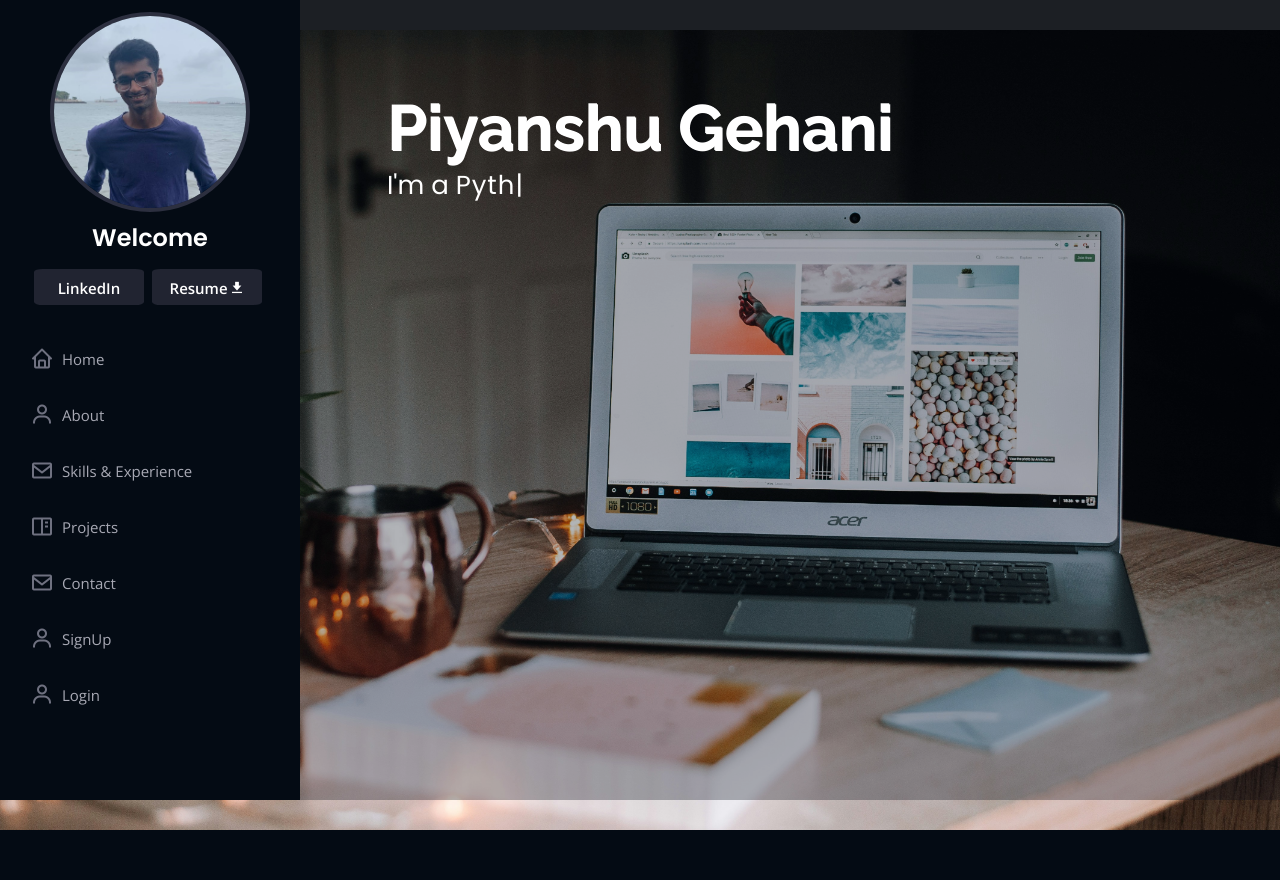
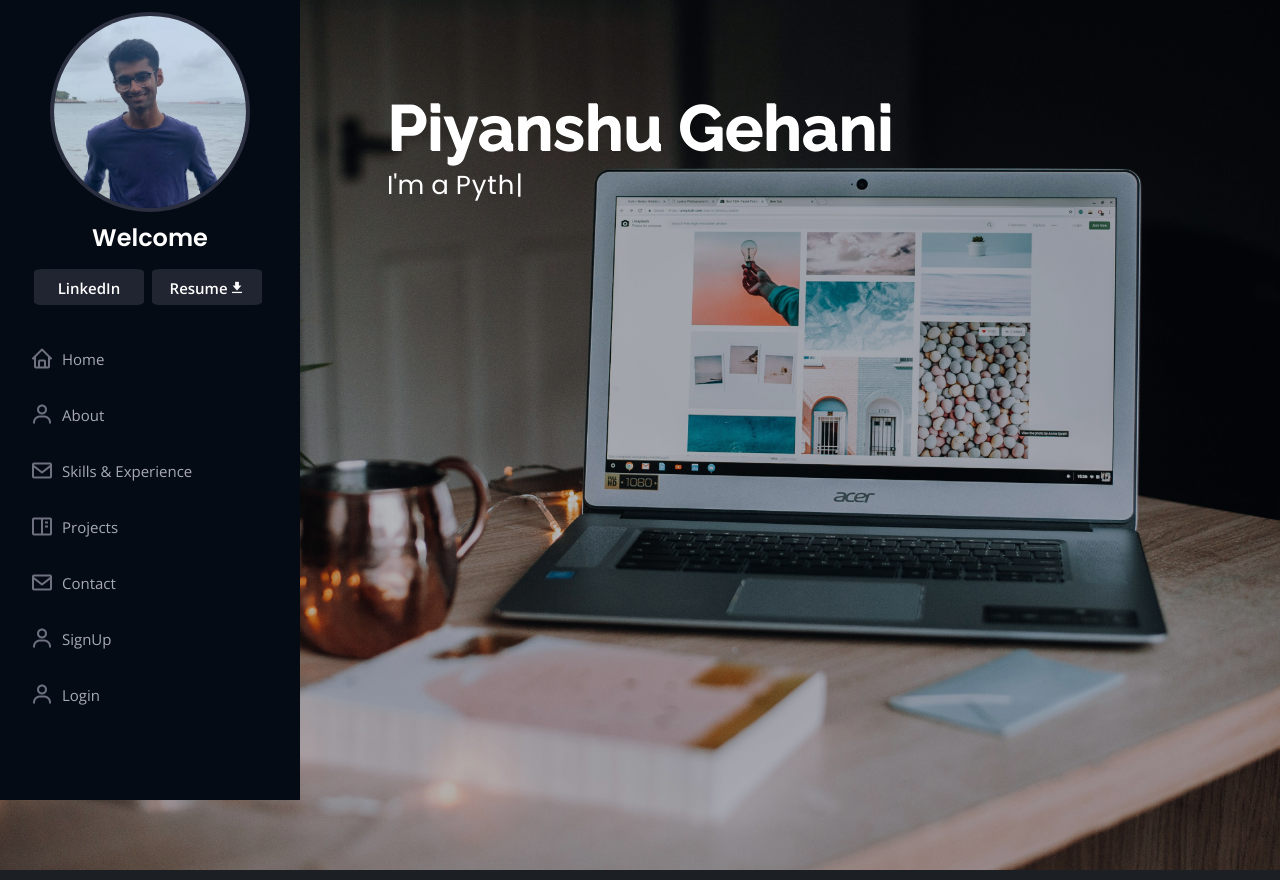
Before and after one commit to piyanshugehani/portfolio_django, a Django app: page / in a window 1280 px wide. Before the commit the page ends 830 px from the top, so only its background shows below. Run offline with Django 3.2, Linux system fonts and the light colour scheme; some libraries are stand-ins or nearby versions.

Commit message:
"final commit"

```diff
--- a/static/assets/css/style.css
+++ b/static/assets/css/style.css
@@ -12,6 +12,7 @@ body {
   font-family: "Open Sans", sans-serif;
   color: #fff;
   background-color: #272829;
+
 }
 .col-lg-6 {
   flex: 0 0 auto;
@@ -207,9 +208,10 @@ h1, h2, h3, h4, h5, h6 {
 --------------------------------------------------------------*/
 #hero {
   width: 100%;
-  height: 100vh;
+  height: 110vh;
   background: url("../img/BG.jpg") top center;
   background-size: cover;
+  margin-top: -10px;
 }
 
 #hero:before {
@@ -221,6 +223,7 @@ h1, h2, h3, h4, h5, h6 {
   left: 0;
   right: 0;
   z-index: 1;
+  height: 110vh;
 }
 
 #hero .hero-container {
--- a/templates/about.html
+++ b/templates/about.html
@@ -24,7 +24,7 @@
               <div class="col-lg-6">
                 <ul>
                   <li><i class="bi bi-chevron-right"></i> <strong>Birthday:</strong> <span>13 October 2004</span></li>
-                  <li><i class="bi bi-chevron-right"></i> <strong>Website:</strong> <span>www.example.com</span></li>
+                  <li><i class="bi bi-chevron-right"></i> <strong>GitHub:</strong> <a href="https://github.com/piyanshugehani" style="color: white;"><span>https://github.com/piyanshugehani</span></a></li>
                   <li><i class="bi bi-chevron-right"></i> <strong>Phone:</strong> <span>+91 9967747753</span></li>
                   <li><i class="bi bi-chevron-right"></i> <strong>City:</strong> <span>Mumbai, India</span></li>
                 </ul>
```
